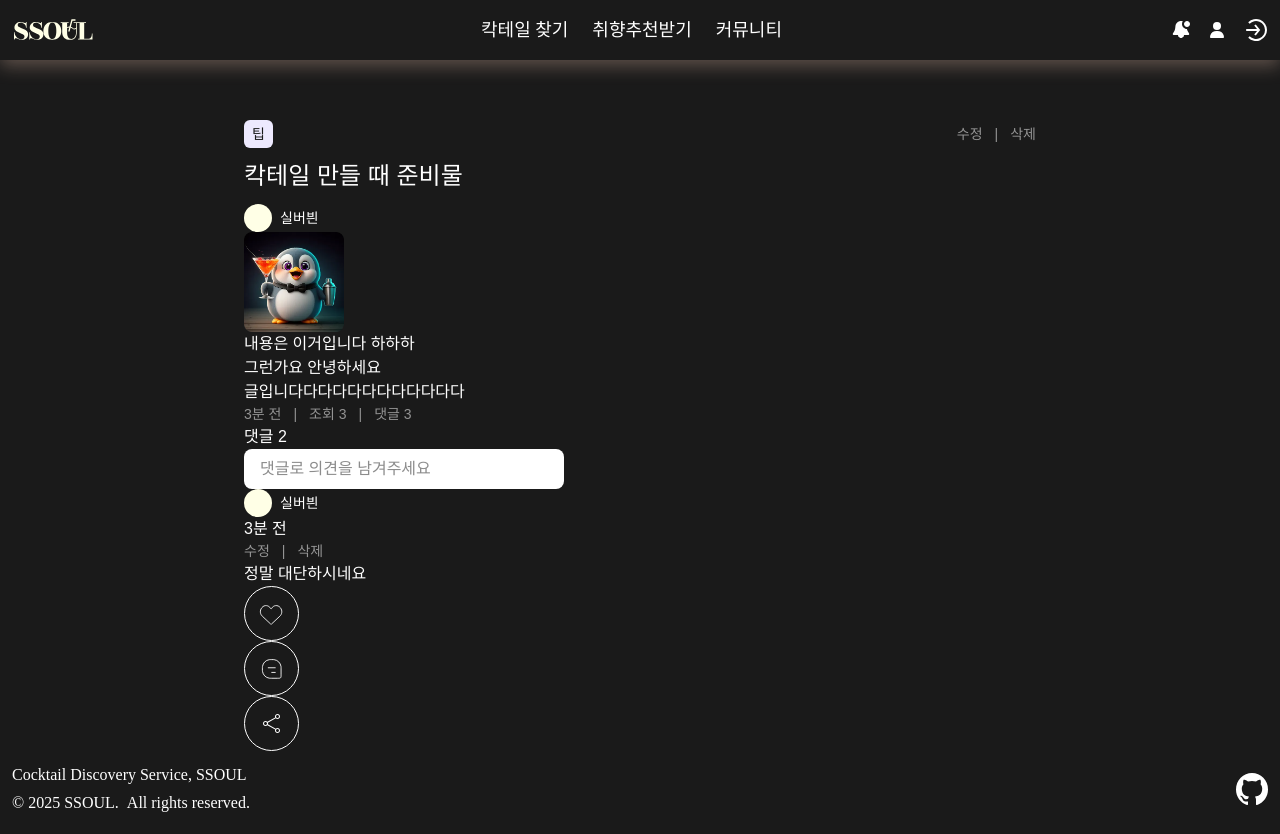
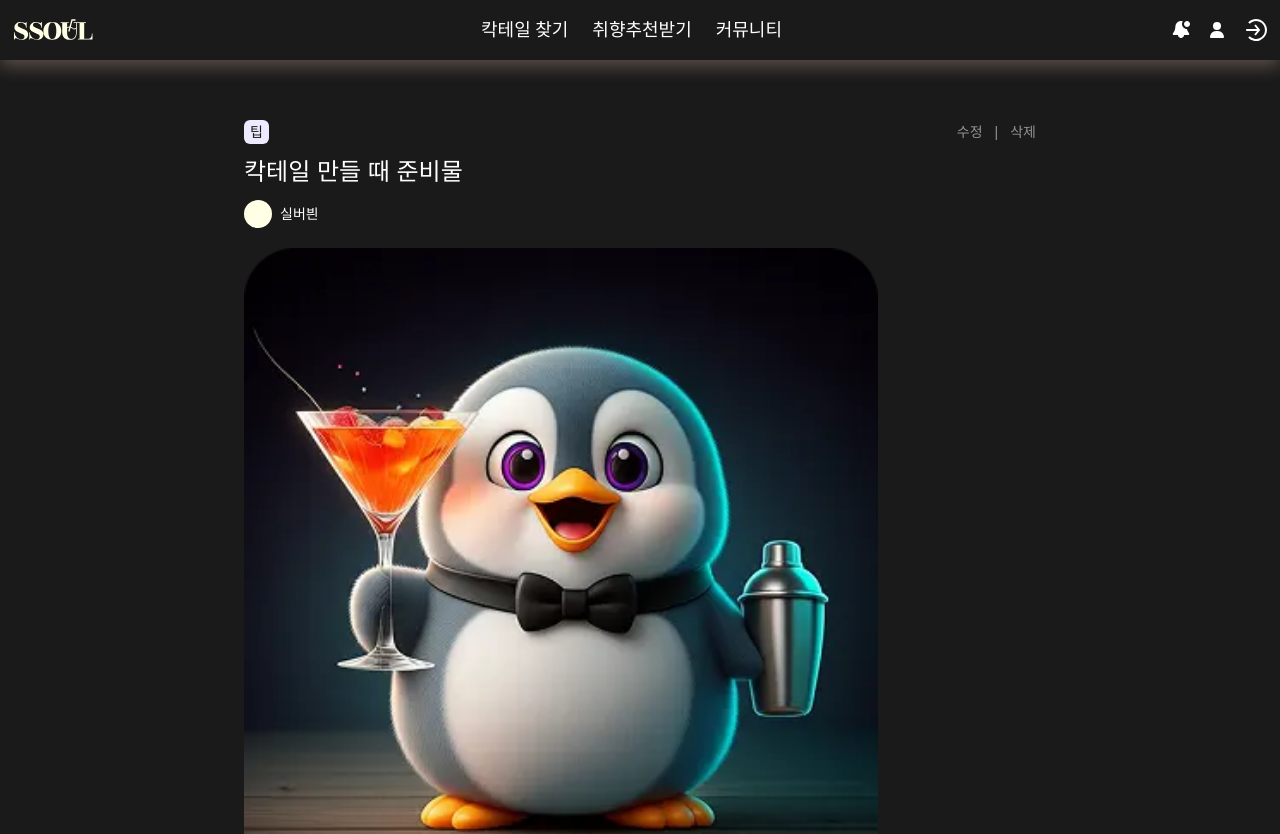
Before and after one commit to prgrms-web-devcourse-final-project/WEB5_6_HaeDokCoding_FE, a Next.js app: page /community/1 in a window 1280 px wide. Shown: the top 834 px of the page. Built offline with nearby package versions, Linux system fonts and the light colour scheme; a web font is replaced by a local one.

Commit message:
[feat] 라벨 컴포넌트 분리

```diff
--- a/src/shared/components/community/PostCard.tsx
+++ b/src/shared/components/community/PostCard.tsx
@@ -1,12 +1,13 @@
 import Image from 'next/image';
 import prePost from '@/shared/assets/images/prepost_img.webp';
-import PostLabel from './PostLabel';
+
 import PostInfo from './PostInfo';
+import Label from '../label/Label';
 
 function PostCard({ label }: { label: string }) {
   return (
     <article className="pt-[30] pb-3 border-b-1 border-gray-light">
-      <PostLabel title={label} />
+      <Label title={label} />
 
       <section className="flex items-start justify-between mt-3 cursor-pointer" role="link">
         <div className="flex flex-col gap-3">
--- a/src/shared/components/community/detail/DetailContent.tsx
+++ b/src/shared/components/community/detail/DetailContent.tsx
@@ -4,9 +4,15 @@ import PostInfo from '../PostInfo';
 
 function DetailContent() {
   return (
-    <section>
-      <figure>
-        <Image src={prePost} alt="더미 이미지" width={100} height={100} />
+    <section className="mt-5 flex flex-col items-start w-full">
+      <figure className="w-full flex items-center justify-center sm:justify-start">
+        <Image
+          src={prePost}
+          alt="더미 이미지"
+          width={300}
+          height={300}
+          className="sm:w-[80%] w-full"
+        />
       </figure>
       <ul>
         <li>
--- a/src/shared/components/community/detail/DetailHeader.tsx
+++ b/src/shared/components/community/detail/DetailHeader.tsx
@@ -1,10 +1,10 @@
+import Label from '../../label/Label';
 import EditDelete from './EditDelete';
-import PostLabel from '../PostLabel';
 
 function DetailHeader() {
   return (
     <section className="mt-15 flex justify-between items-center">
-      <PostLabel title="팁" />
+      <Label title="팁" />
       <EditDelete />
     </section>
   );
--- a/src/shared/components/community/PostLabel.tsx
+++ b/src/shared/components/label/Label.tsx
@@ -1,9 +1,9 @@
-function PostLabel({ title }: { title: string }) {
+function Label({ title }: { title: string }) {
   return (
     <span
       role="status"
       aria-label={title}
-      className={` text-primary py-1 px-2 rounded-md text-sm
+      className={` text-primary py-0.5 px-1.5 rounded-md text-sm
             ${
               title === '레시피'
                 ? 'bg-[#FFE4E6]'
@@ -21,4 +21,4 @@ function PostLabel({ title }: { title: string }) {
   );
 }
 
-export default PostLabel;
+export default Label;
```
